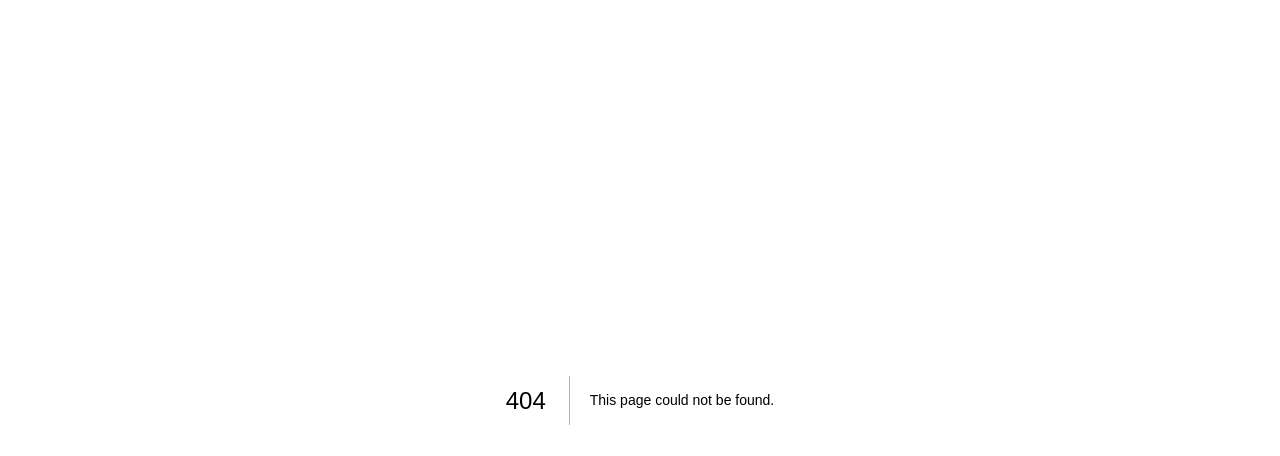
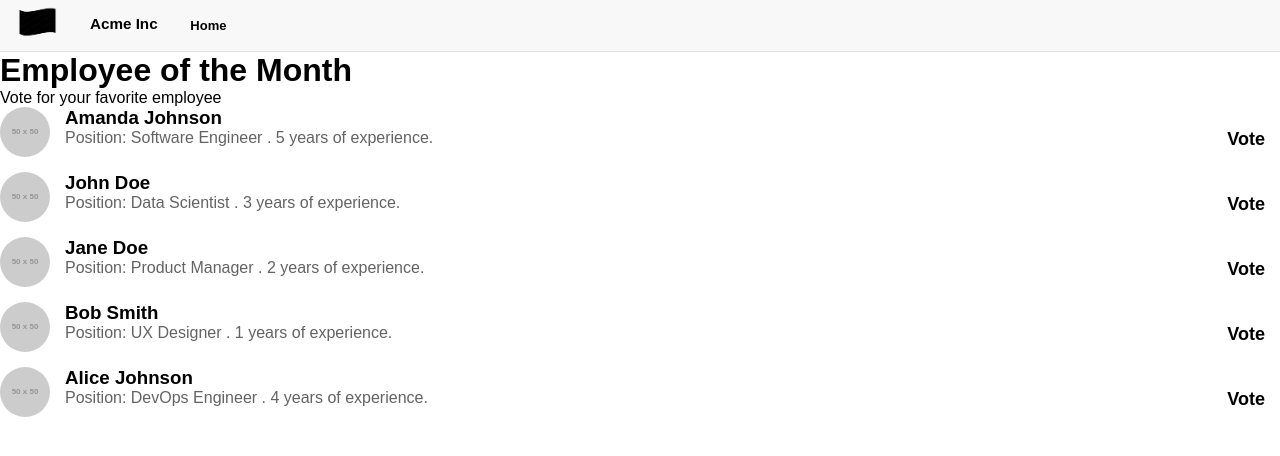
Before and after one commit to MariamElkholeyy/ITWORX-task-2-React, a Next.js app: page /Backend-page in a window 1280 px wide. Before the commit this address had no page. Shown: the top 456 px of the page. Built offline with nearby package versions, Linux system fonts and the light colour scheme.

Commit message:
added hover state to the hover state and added the navbar in the nomination form

```diff
--- a/app/Backend-page/backend.tsx
+++ b/app/Backend-page/page.tsx
@@ -1,7 +1,7 @@
 import Navbar from "../components/navbar";
 import Nominee from "../components/nominee";
 import VoteNominee from  "../components/voteNominee";
-import styles from "./backend.module.css";
+import styles from "./page.module.css";
 import Menu from "../components/menu";
 import CurrentVotes from "../components/current.votes";
 
--- a/app/components/menu.tsx
+++ b/app/components/menu.tsx
@@ -10,7 +10,7 @@ const Menu = () => {
 
                 <ul className={`${styles.ul} `}>
                     <li className={styles.li}>
-                        <Link href="./voting-page/page.tsx" className={styles.button}>
+                        <Link href="./voting-page" className={styles.button}>
                             <button type="button">
                                 Voting
                             </button>
--- a/app/components/voteNominee.module.css
+++ b/app/components/voteNominee.module.css
@@ -25,4 +25,14 @@
     flex-direction: column;
     align-items: center;
     justify-content: baseline;
+    padding: 5px 15px;
+    border-radius: 10px;
+    transition: background 0.4s, color 0.3s;
 }
+
+.vote:hover{
+    cursor: pointer;
+    background: rgb(211, 211, 211);
+    color: brown;
+
+}
--- a/app/layout.tsx
+++ b/app/layout.tsx
@@ -5,8 +5,8 @@ import "./globals.css";
 const inter = Inter({ subsets: ["latin"] });
 
 export const metadata: Metadata = {
-  title: "Create Next App",
-  description: "Generated by create next app",
+  title: "ACME",
+  // description: "Generated by create next app",
 };
 
 export default function RootLayout({
--- a/app/nomination-form/page.tsx
+++ b/app/nomination-form/page.tsx
@@ -1,3 +1,4 @@
+import Navbar from "../components/navbar";
 import { Title, ReasonTitle , Submit } from "../components/title";
 import styles from "./page.module.css";
 
@@ -5,6 +6,7 @@ import styles from "./page.module.css";
 export default function Home() {
     return (
         <>
+        <Navbar/>
         <div className={styles.container}>
             <h1 className={styles.h1}>Nominate a Colleague</h1>
             <Title label="Nominee's Name" placeholder="Enter First and Last Name"></Title>
```
Also changed, not shown: app/Backend-page/backend.module.css (deleted), app/Backend-page/page.module.css (added).
